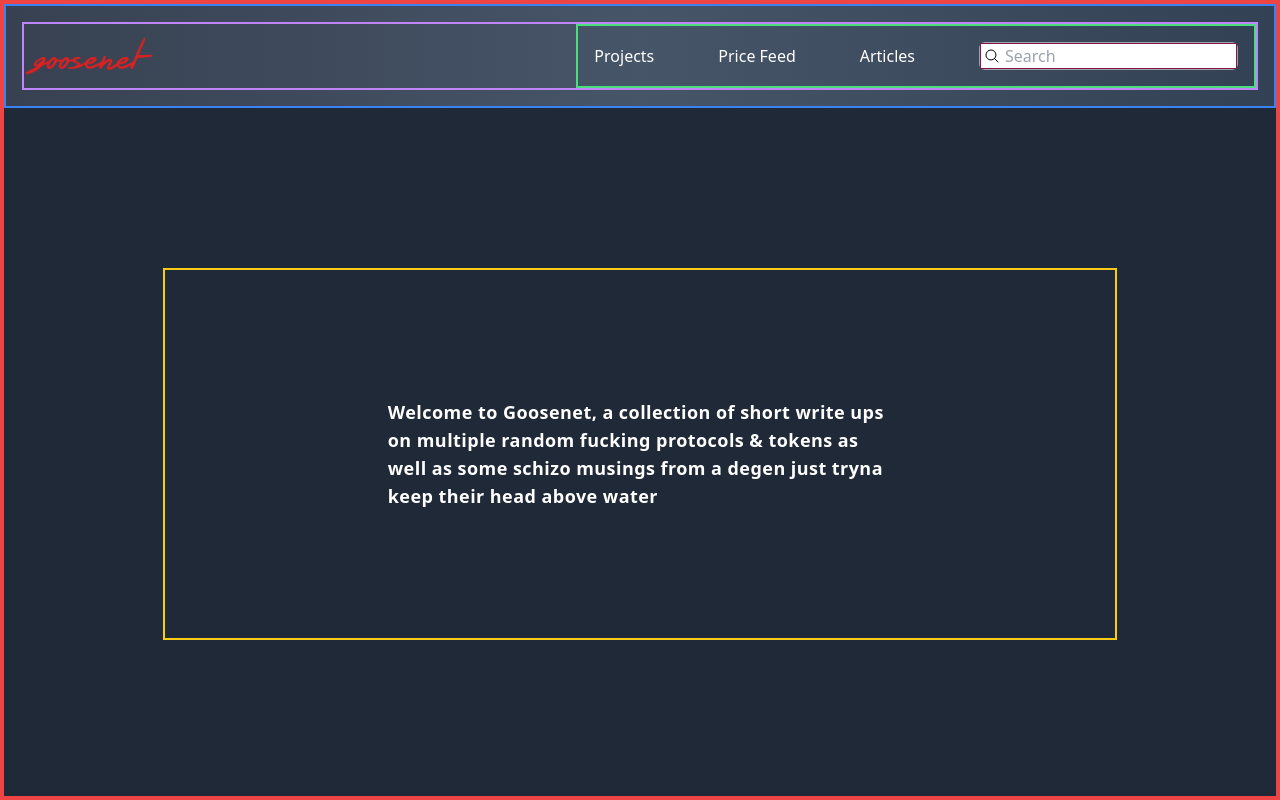
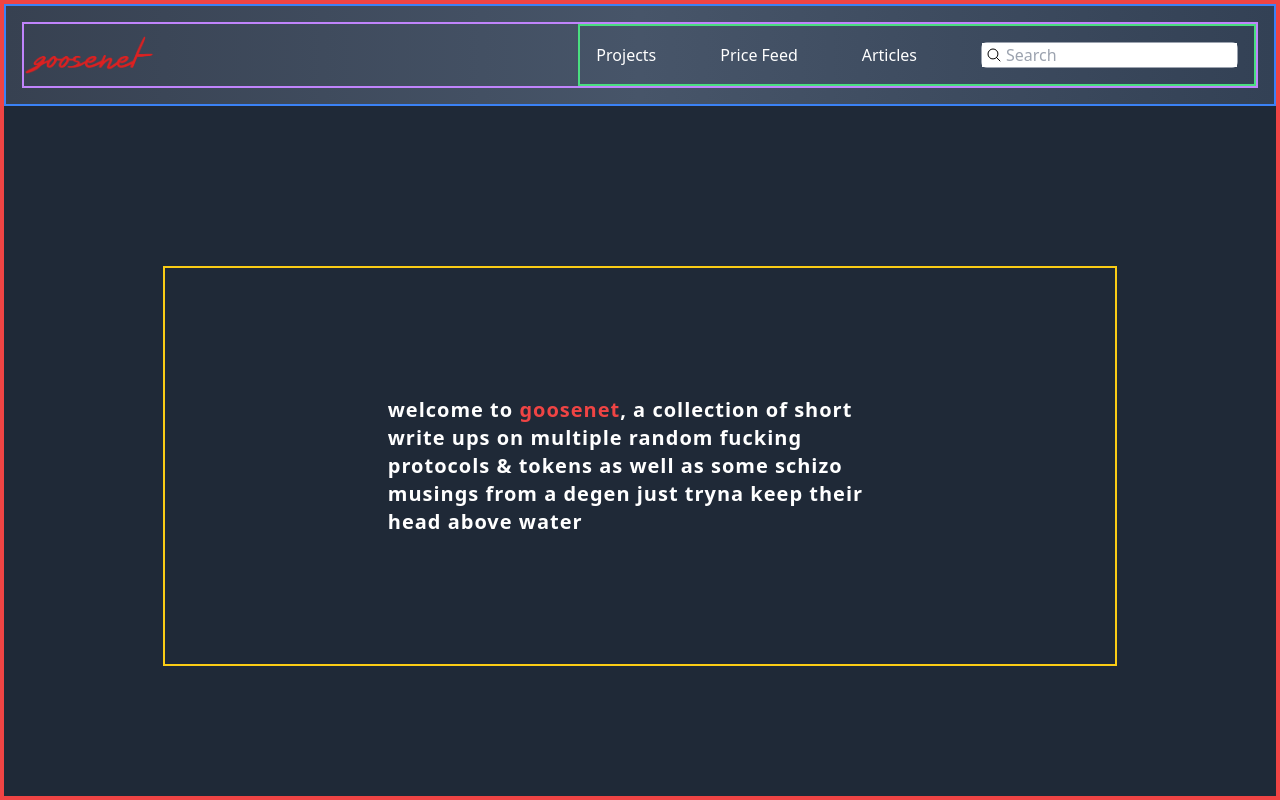
Before and after one commit to 0xGenghisGoose/goosenet-v2, a Next.js app: page / in a window 1280 px wide. Built offline with nearby package versions, Linux system fonts and the light colour scheme.

Commit message:
more search styling

```diff
--- a/components/Content.tsx
+++ b/components/Content.tsx
@@ -2,10 +2,11 @@ export default function Content() {
 	return (
 		<>
 			<div className='flex border-2 border-yellow-400 justify-center mt-40 p-24 max-w-[75%] mx-auto'>
-				<p className='p-8 text-lg font-semibold tracking-wide w-[75%]'>
-					Welcome to Goosenet, a collection of short write ups on multiple
-					random fucking protocols & tokens as well as some schizo musings from
-					a degen just tryna keep their head above water
+				<p className='p-8 text-xl font-semibold tracking-wider w-[75%]'>
+					welcome to <span className='text-red-500'>goosenet</span>, a
+					collection of short write ups on multiple random fucking protocols &
+					tokens as well as some schizo musings from a degen just tryna keep
+					their head above water
 				</p>
 			</div>
 		</>
--- a/components/SearchBar.tsx
+++ b/components/SearchBar.tsx
@@ -6,7 +6,7 @@ export default function SearchBar() {
 			<div className='flex relative items-center rounded-md border border-gray-400 font-medium'>
 				<MagnifyingGlassIcon className='h-4 absolute pl-1 text-black' />
 				<input
-					className='border border-pink-900 min-w-[75%] pl-6 text-md'
+					className='min-w-[75%] pl-6 text-md text-black focus:outline-red-500'
 					type='text'
 					placeholder='Search'></input>
 			</div>
```
